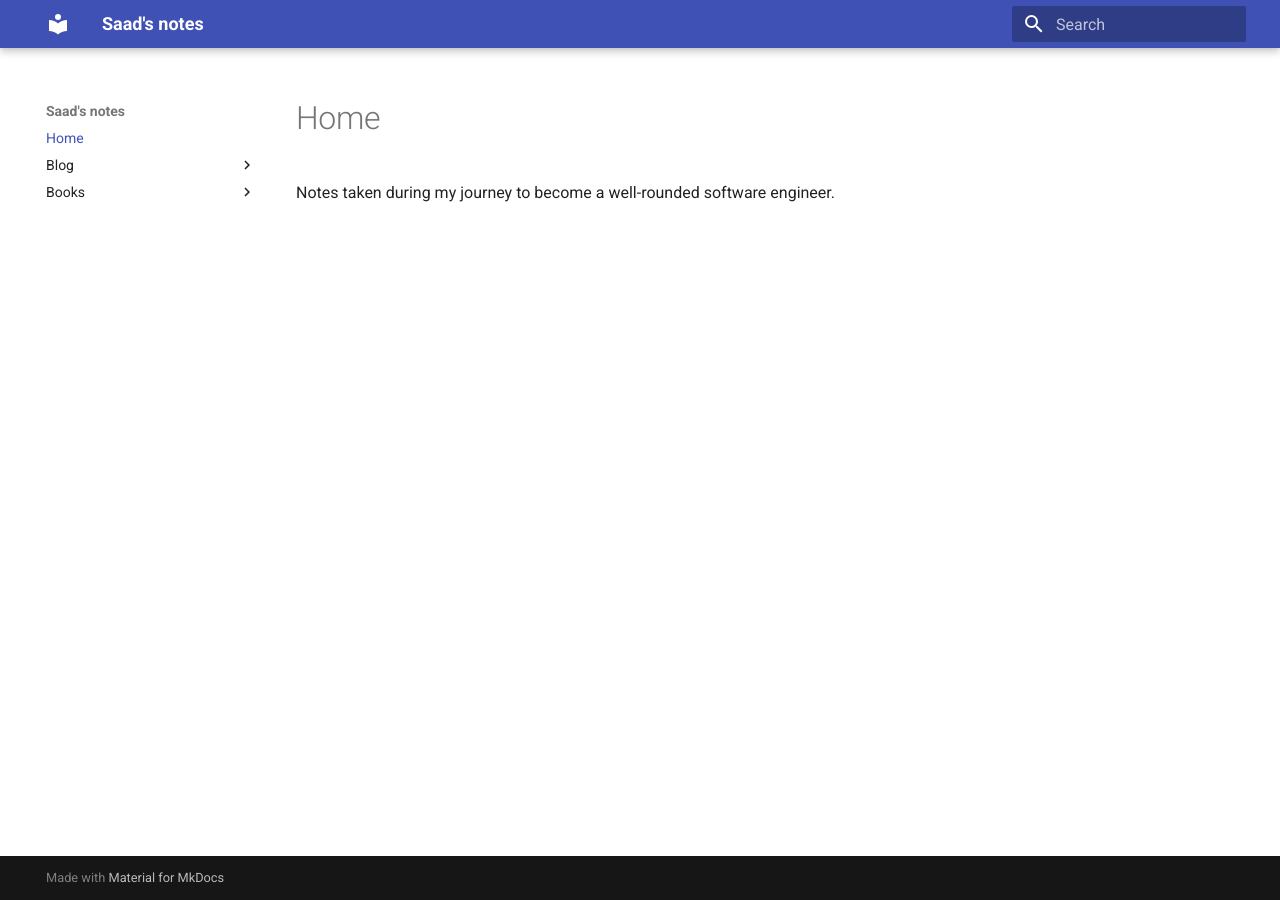
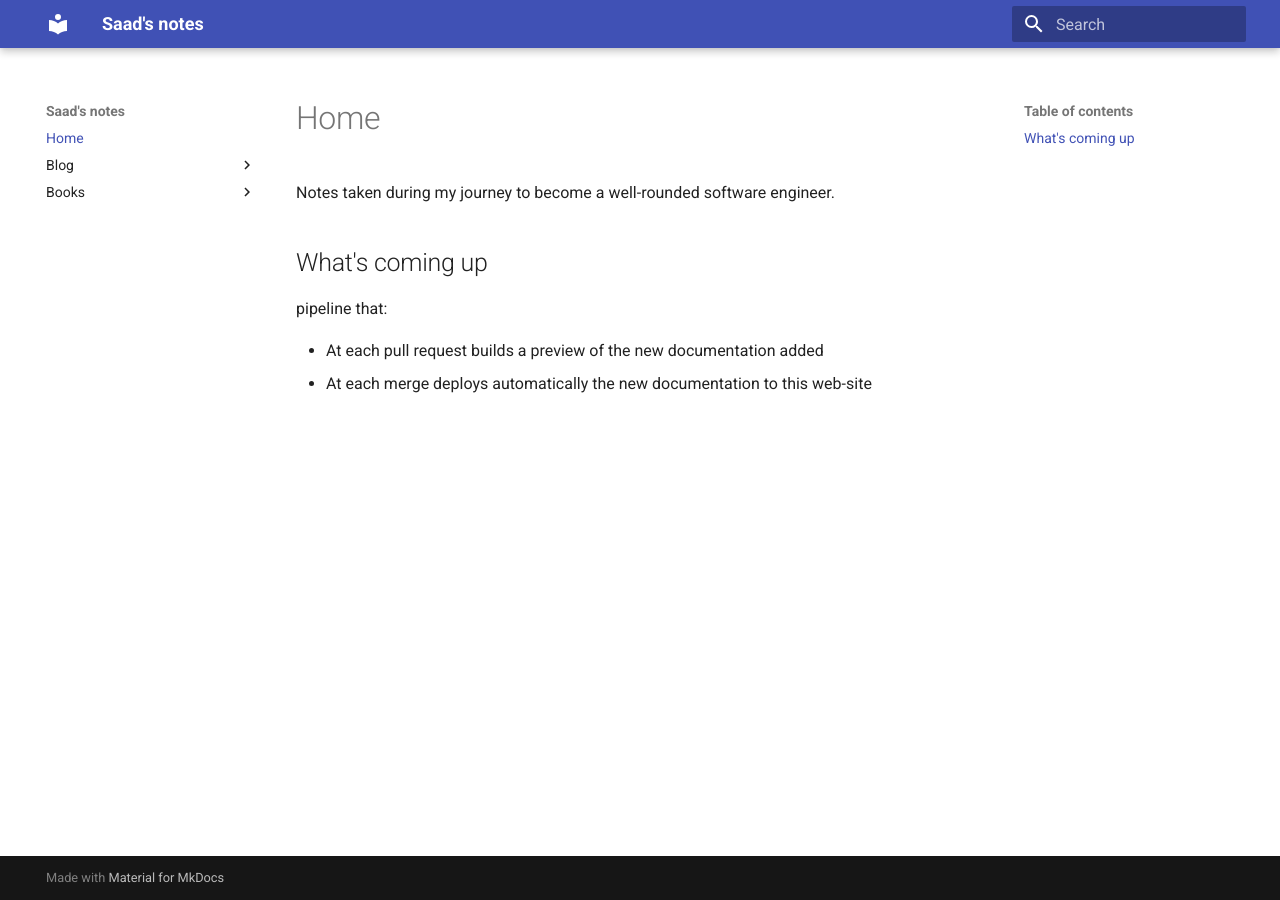
Before and after one commit to sboulaguiem/doc-as-code, an MkDocs documentation site: the page built from docs/index.md, in a window 1280 px wide. Built offline with MkDocs 1.6.1 and Material for MkDocs 9.7.7, drawn with Linux system fonts in a browser that asks for light colours.

Commit message:
Update home with what's coming section

```diff
--- a/docs/index.md
+++ b/docs/index.md
@@ -1 +1,8 @@
 Notes taken during my journey to become a well-rounded software engineer.
+
+## What's coming up
+
+pipeline that:
+
+- At each pull request builds a preview of the new documentation added
+- At each merge deploys automatically the new documentation to this web-site
```
